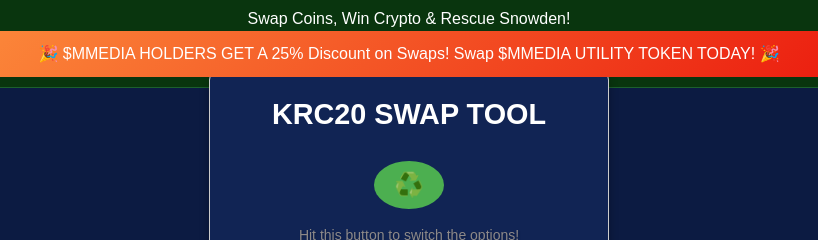
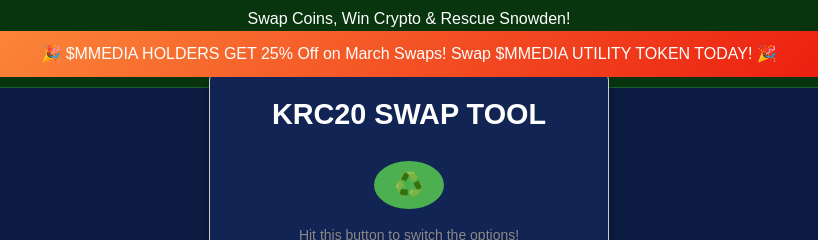
Before and after one commit to Zarbelt/SNOWDN-, a website: page index.html in a window 1280 px wide. Shown: the part 432-672 px from the top of the page, 231-1049 px from the left. Drawn offline with nearby package versions, Linux system fonts and the light colour scheme.

Commit message:
Update index.html

```diff
--- a/index.html
+++ b/index.html
@@ -34,7 +34,7 @@
       </div>
 
       <div class="promo-banner">
-        🎉 <span class="promo-highlight">$MMEDIA HOLDERS GET A 25% Discount on Swaps!</span> Swap $MMEDIA UTILITY TOKEN TODAY! 🎉
+        🎉 <span class="promo-highlight">$MMEDIA HOLDERS GET 25% Off on March Swaps!</span> Swap $MMEDIA UTILITY TOKEN TODAY! 🎉
       </div>
 
   </header>
```
